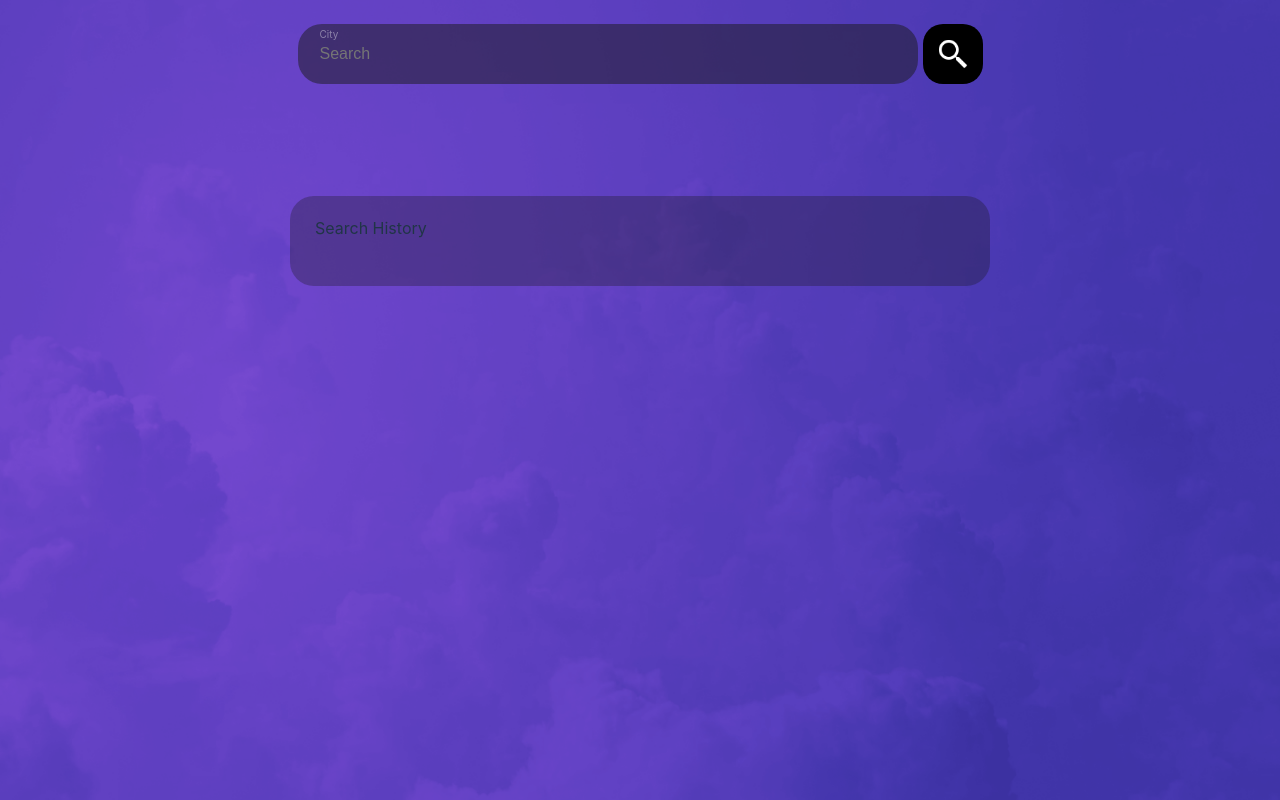
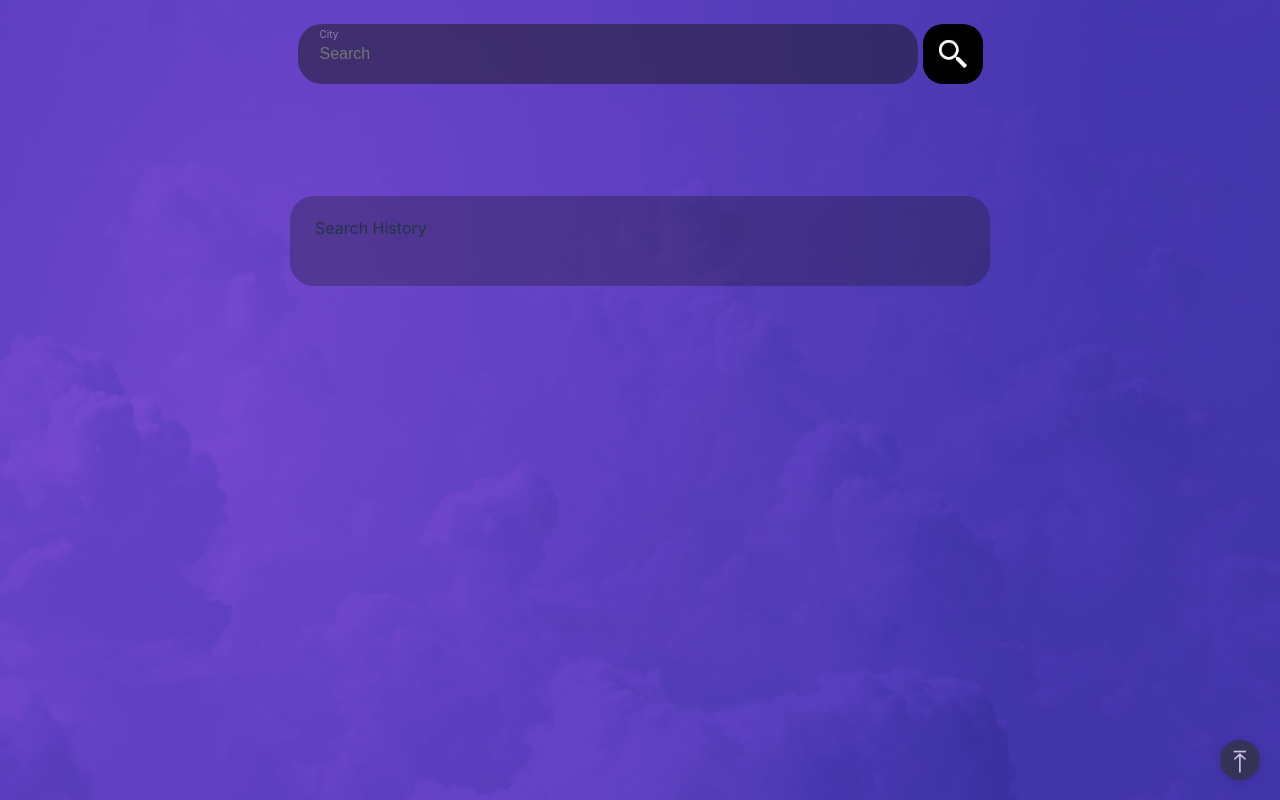
Before and after one commit to ChiaJunWei/simple_weather_page, a React (Vite) app: page / in a window 1280 px wide. Built offline with nearby package versions, Linux system fonts and the light colour scheme.

Commit message:
feature:scroll to top

```diff
--- a/src/App/App.css
+++ b/src/App/App.css
@@ -4,19 +4,7 @@
   height: 100vh;
   width: 100%;
 }
-.loading-overlay {
-  grid-area: page;
-  display: flex;
-  align-items: center;
-  justify-content: center;
-  background-color: rgba(0, 0, 0, 0.5);
-  position: absolute;
-  top: 0;
-  left: 0;
-  width: 100%;
-  height: 100vh;
-  z-index: 2;
-}
+
 .page-container {
   grid-area: page;
   display: flex;
@@ -33,6 +21,11 @@
   align-items: center;
   gap: 112px;
 }
+.scroll-to-top-component {
+  position: fixed;
+  bottom: 20px;
+  right: 20px;
+}
 
 .weather-table-wrapper {
   width: 700px;
@@ -40,3 +33,16 @@
   background-color: rgba(26, 26, 26, 0.3);
   border-radius: 40px;
 }
+.loading-overlay {
+  grid-area: page;
+  display: flex;
+  align-items: center;
+  justify-content: center;
+  background-color: rgba(0, 0, 0, 0.5);
+  position: absolute;
+  top: 0;
+  left: 0;
+  width: 100%;
+  height: 100vh;
+  z-index: 2;
+}
--- a/src/App/App.tsx
+++ b/src/App/App.tsx
@@ -10,6 +10,7 @@ import { addSearchHistory } from "../features/searchHistoryTable/searchHistorySl
 import WeatherWidget from "../shared/component/WeatherWidget/WeatherWidget";
 import dayjs from "dayjs";
 import LoadingOverlay from "../shared/component/LoadingOverlay/LoadingOverlay";
+import ScrollToTopComponent from "../shared/component/ScrollToTopComponent/ScrollToTopComponent";
 
 function App() {
   const [searchTerm, setSearchTerm] = useState("");
@@ -79,6 +80,9 @@ function App() {
             />
           )}
         </div>
+        <div className="scroll-to-top-component">
+          <ScrollToTopComponent />
+        </div>
       </div>
       {isLoading && (
         <div className="loading-overlay">
--- /dev/null
+++ b/src/shared/component/ScrollToTopComponent/ScrollToTopComponent.css
@@ -0,0 +1,30 @@
+.to-top {
+  position: fixed;
+  bottom: 20px;
+  right: 20px;
+  z-index: 1;
+  background-color: #333;
+  color: #fff;
+  opacity: 0.7;
+  padding: 10px;
+  font-size: 30px;
+  font-weight: 900;
+  line-height: 22px;
+  height: 40px;
+  width: 40px;
+  border: none;
+  border-radius: 50%;
+  cursor: pointer;
+  box-shadow: 0px 0px 10px rgba(0, 0, 0, 0.2);
+  text-align: center;
+}
+
+.to-top:hover {
+  opacity: 0.9;
+  box-shadow: 0px 0px 10px rgba(0, 0, 0, 0.5);
+}
+
+.to-top:active {
+  transform: translateY(2px);
+  box-shadow: 0px 0px 10px rgba(0, 0, 0, 0.5);
+}
--- /dev/null
+++ b/src/shared/component/ScrollToTopComponent/ScrollToTopComponent.tsx
@@ -0,0 +1,18 @@
+import "./ScrollToTopComponent.css";
+
+const ScrollToTopComponent = () => {
+  return (
+    <>
+      <div
+        className="to-top"
+        onClick={() => {
+          window.scrollTo(0, 0);
+        }}
+      >
+        ⤒
+      </div>
+    </>
+  );
+};
+
+export default ScrollToTopComponent;
```
